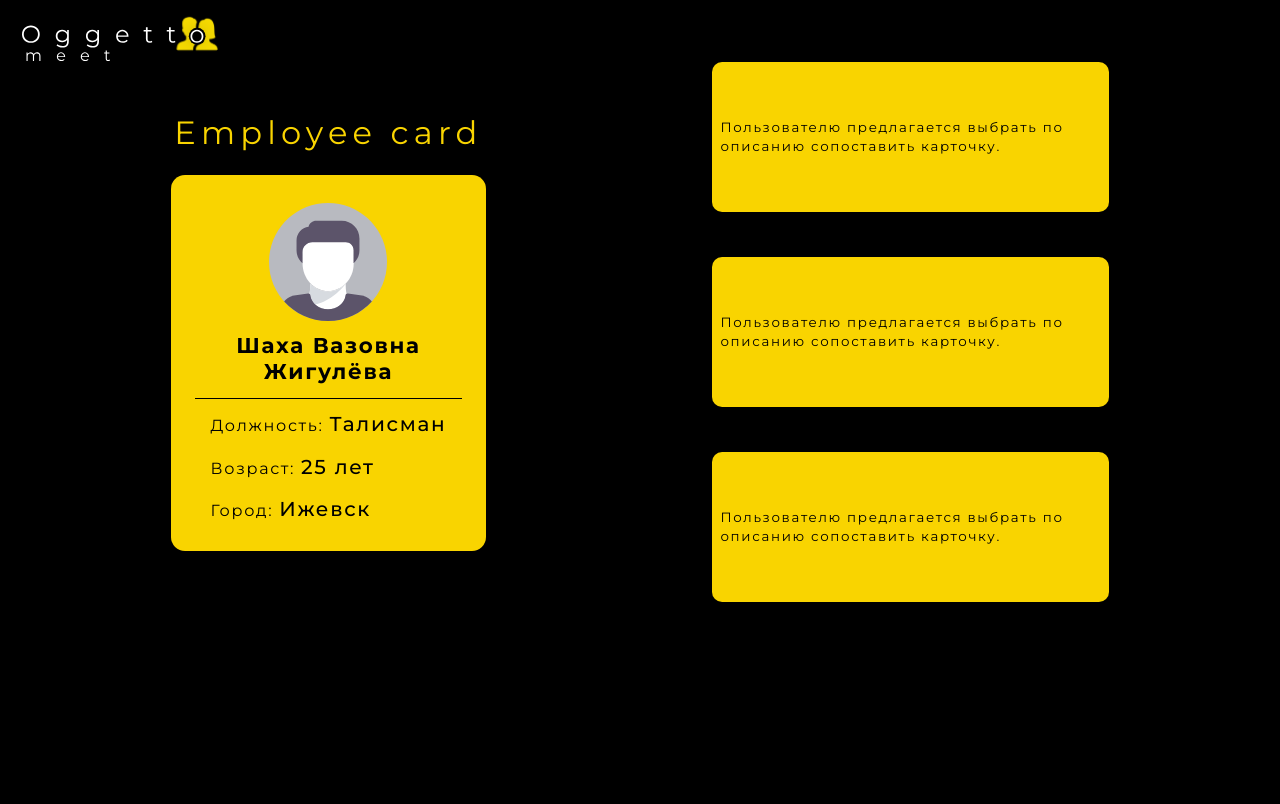
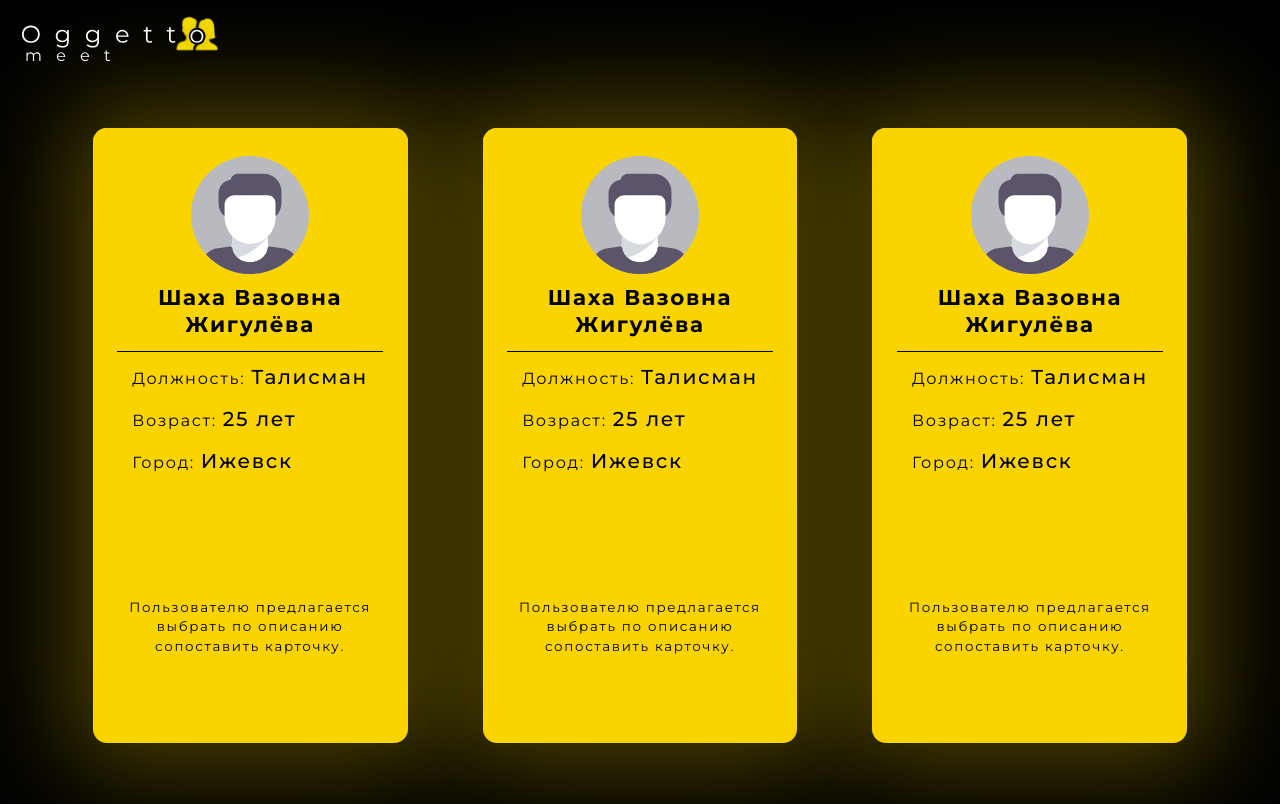
Before and after one commit to Hubulbib/concept_oggetto_hackaton, a React (Create React App) app in the folder frontend/: page / in a window 1280 px wide. Built offline with nearby package versions, Linux system fonts and the light colour scheme.

Commit message:
Added the last component

```diff
--- a/frontend/src/App.js
+++ b/frontend/src/App.js
@@ -3,11 +3,12 @@ import Activity from './pages/activity/Activity';
 import Employees from './pages/employees/Employees';
 import Forms from './pages/form/Forms';
 import Main from './pages/main/Main';
+import PostActive from './pages/post_active/PostActive';
 import Profile from './pages/profile/Profile';
 
 function App() {
   return (
-    <Activity />
+    <PostActive />
   );
 }
 
--- a/frontend/src/pages/activity/activity.css
+++ b/frontend/src/pages/activity/activity.css
@@ -12,6 +12,17 @@
   position: absolute;
   top: 20px;
   left: 20px;
+}
+@keyframes shadow {
+  from {
+    box-shadow: 0px 0px 250px 60px rgba(249, 212, 0, 0.3);
+  }
+  50% {
+    box-shadow: 0px 0px 150px 40px rgba(249, 212, 0, 0.3);
+  }
+  to {
+    box-shadow: 0px 0px 250px 60px rgba(249, 212, 0, 0.3);
+  }
 }
 .activity__content {
   margin: 92px 0 0 0;
@@ -34,6 +45,10 @@
   gap: 66px;
 
 }
+.activity__card {
+  animation: shadow 4s infinite;
+}
+
 .choice {
   display: flex;
   background-color: #F9D400;
--- /dev/null
+++ b/frontend/src/pages/post_active/PostActive.js
@@ -0,0 +1,40 @@
+import React from 'react';
+import Emp from '../employees/components/Emp';
+import './post_active.css'
+import logo from '../activity/img/logo.svg'
+
+export default function PostActive() {
+  return (
+    <div className='postActive'>
+      <div className='postActive__logo'>
+        <img src={logo}/>
+      </div>
+      <div className='postActive__list'>
+        <div className='postActive__item'>
+          <Emp />
+          <div className='postActive__extra'>
+            <p className='postActive__extra-text'>
+              Пользователю предлагается выбрать по описанию сопоставить карточку.
+            </p>
+          </div>
+        </div>
+        <div className='postActive__item'>
+          <Emp />
+          <div className='postActive__extra'>
+            <p className='postActive__extra-text'>
+              Пользователю предлагается выбрать по описанию сопоставить карточку.
+            </p>
+          </div>
+        </div>
+        <div className='postActive__item'>
+          <Emp />
+          <div className='postActive__extra'>
+            <p className='postActive__extra-text'>
+              Пользователю предлагается выбрать по описанию сопоставить карточку.
+            </p>
+          </div>
+        </div>
+      </div>
+    </div>
+  )
+}
--- /dev/null
+++ b/frontend/src/pages/post_active/post_active.css
@@ -0,0 +1,47 @@
+.postActive {
+  background-color: #000;
+  height: 150vh;
+  zoom: 67%;
+  display: flex;
+  flex-direction: column;
+  align-items: center;
+  justify-content: center;
+  padding-top: 100px;
+}
+.postActive__list {
+  display: flex;
+  gap: 112px;
+
+}
+.postActive__logo {
+  position: absolute;
+  left: 20px;
+  top: 20px;
+}
+.postActive__item {
+  background-color: #F9D400;
+  width: 470px;
+  border-radius: 21px;
+  animation: shadow 4s ease infinite;
+}
+.postActive__extra {
+  margin: 100px 0 90px 0;
+  width: 100%;
+}
+.postActive__extra-text {
+  padding:40px;
+  font-size: 20px;
+  line-height: 29px;
+  text-align: center;
+}
+@keyframes shadow {
+  from {
+    box-shadow: 0px 0px 250px 60px rgba(249, 212, 0, 0.3);
+  }
+  50% {
+    box-shadow: 0px 0px 150px 40px rgba(249, 212, 0, 0.3);
+  }
+  to {
+    box-shadow: 0px 0px 250px 60px rgba(249, 212, 0, 0.3);
+  }
+}
```
